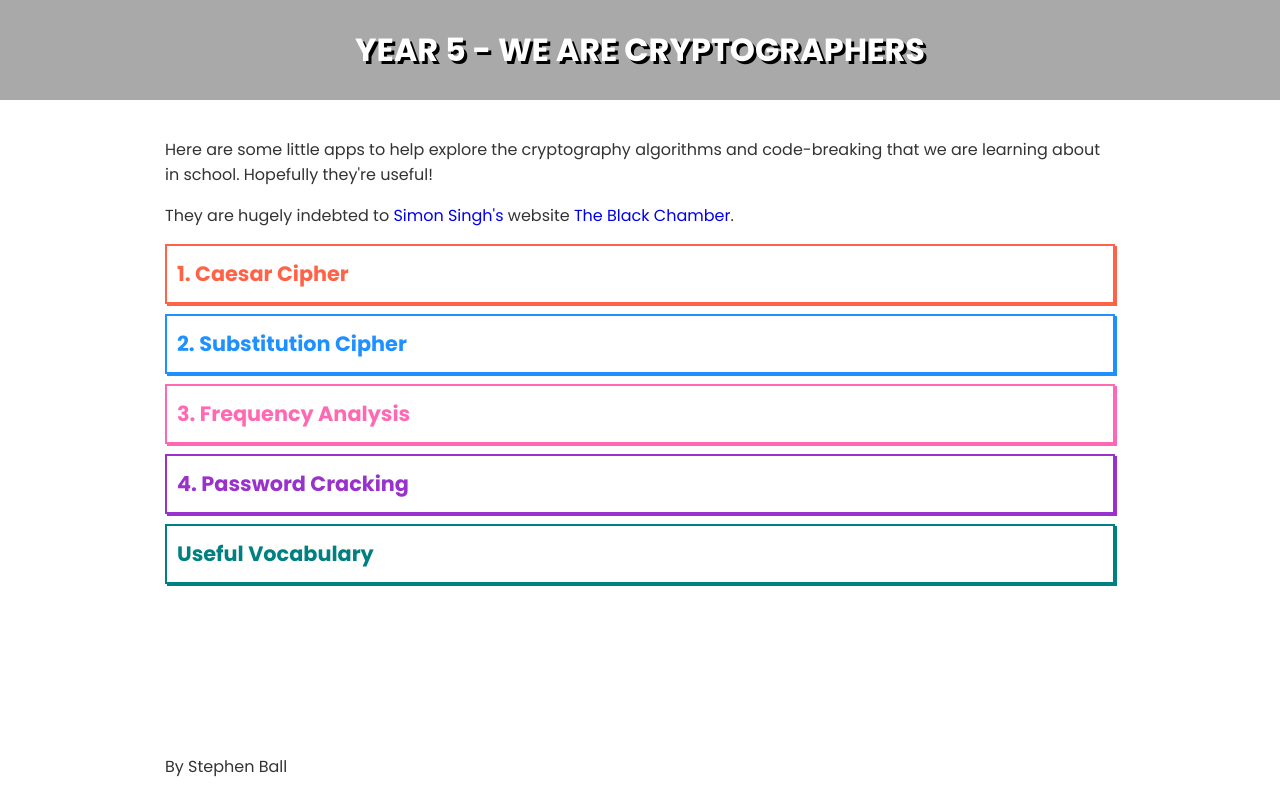
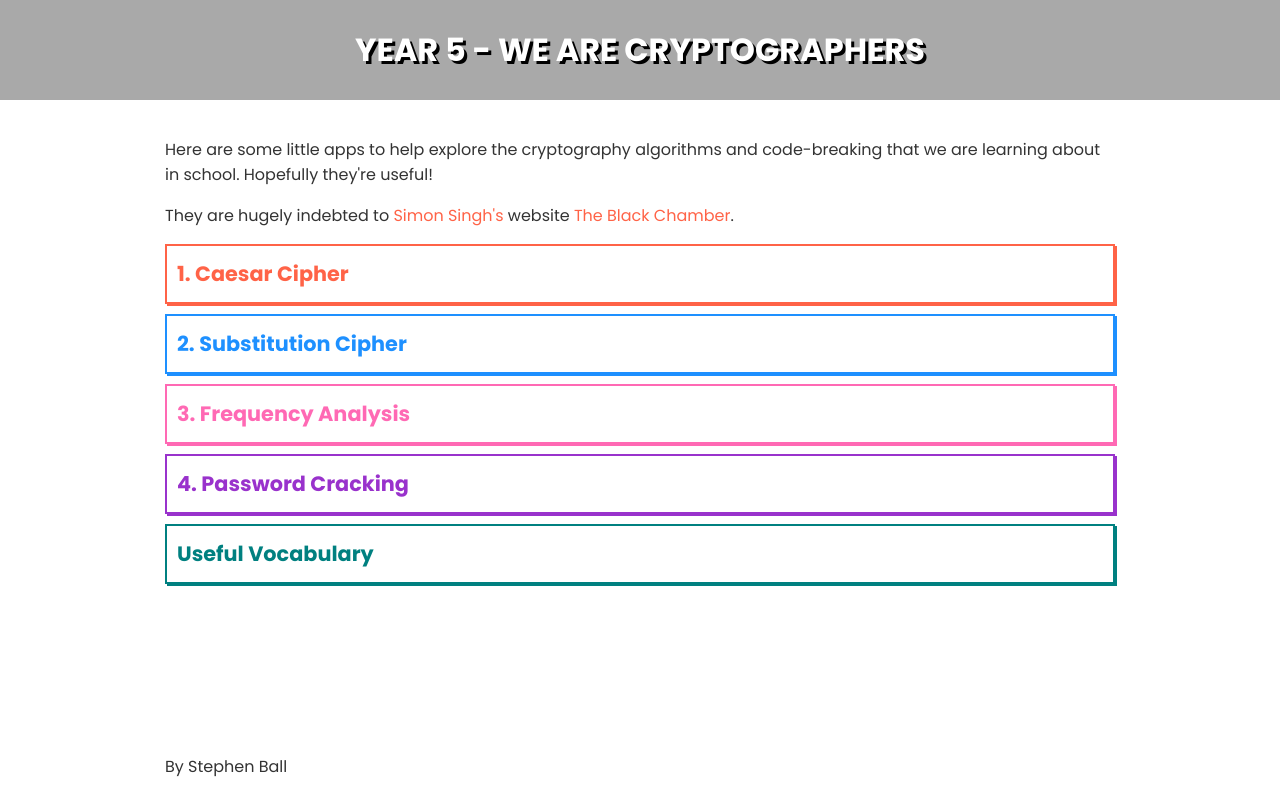
Before and after one commit to 4lefts/y5-crypto, a Svelte app: page / in a window 1280 px wide. Built offline with nearby package versions, Linux system fonts and the light colour scheme; a web font is replaced by a local one.

Commit message:
added a styling

```diff
--- a/public/global.css
+++ b/public/global.css
@@ -37,10 +37,6 @@ a:hover {
 
 label {
   display: block;
-}
-
-nav a.active {
-  color: red;
 }
 
 input,
@@ -108,6 +104,10 @@ header button:hover {
   cursor: pointer;
   background-color: white;
   box-shadow: 4px 4px black;
+}
+
+p a {
+  color: tomato;
 }
 
 .input-group {
```
